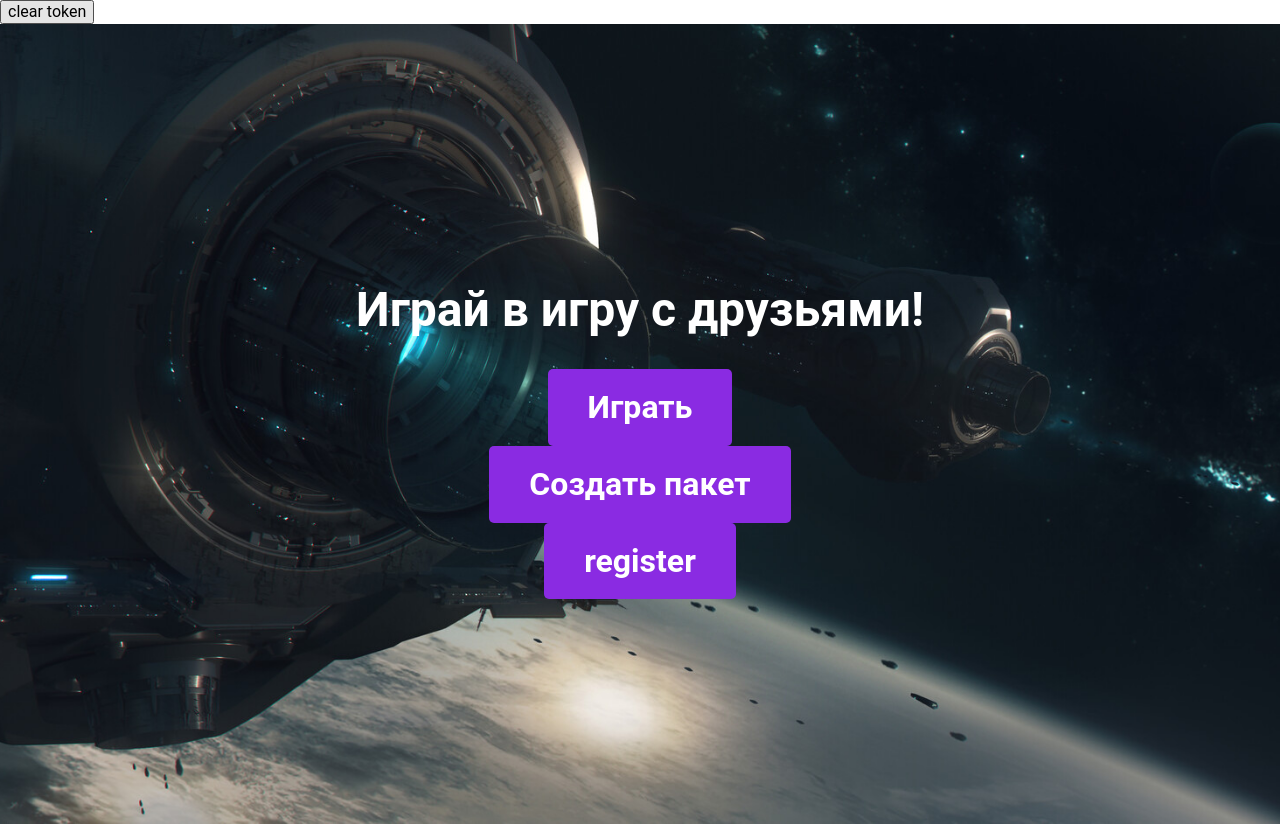
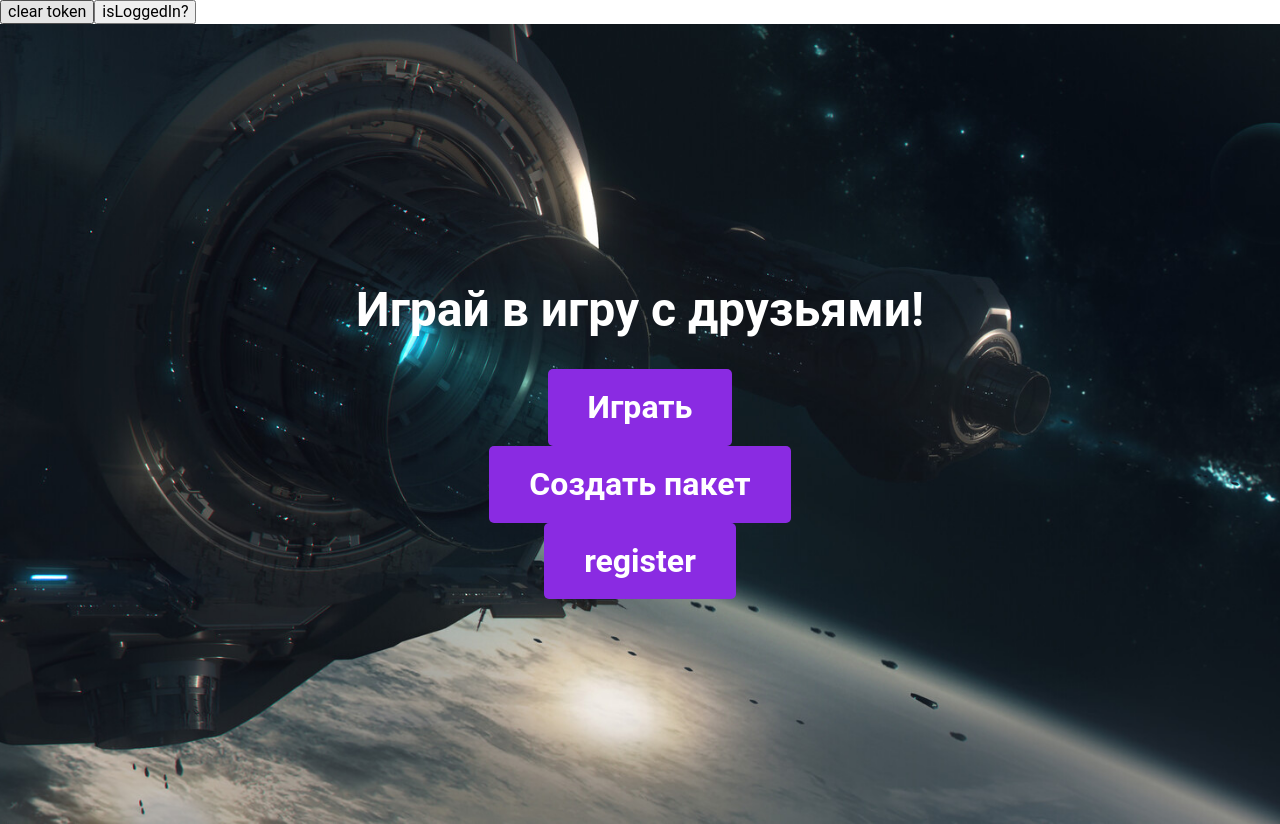
Before and after one commit to mrbotmd/our-game, a React (Create React App) app: page / in a window 1280 px wide. Built offline with nearby package versions, Linux system fonts and the light colour scheme; no server answers.

Commit message:
fixed login context

```diff
--- a/src/App.js
+++ b/src/App.js
@@ -1,4 +1,4 @@
-import { useState, useEffect } from "react";
+import { useState, useEffect, useContext } from "react";
 import { Route } from "react-router-dom";
 import Game from "./component/Game/Game";
 import GamePackForm from "./component/GamePack/GamePackForm";
@@ -7,13 +7,14 @@ import Header from "./component/Header/Header";
 // import { BASE_URL, USER_SESSIONS } from "./paths";
 import Register from "./Pages/Register/Register";
 import { startUserSession } from "./axiosClient";
-import { IsLoggedInProvider } from "./context/IsLoggedInContext";
+import { IsLoggedInContext } from "./context/IsLoggedInContext";
 
 function App() {
   const [accessToken, setAccessToken] = useState(
     window.localStorage.getItem("accessToken") || ""
   );
   console.log("🚀 ~ file: App.js ~ line 13 ~ App ~ accessToken", accessToken);
+  const { isLoggedIn, setIsLoggedIn } = useContext(IsLoggedInContext);
 
   useEffect(() => {
     const getAccessToken = async () => {
@@ -22,26 +23,26 @@ function App() {
         if (accessToken === "") {
           window.localStorage.setItem("accessToken", access_token);
           setAccessToken(access_token);
+          setIsLoggedIn(true);
         }
       } catch (error) {
         console.error(error);
       }
     };
     getAccessToken();
-  }, [accessToken]);
+  }, [accessToken, setIsLoggedIn]);
 
   return (
-    <IsLoggedInProvider>
     <div className="App">
       <button onClick={() => window.localStorage.removeItem("accessToken")}>
         clear token
       </button>
+      <button onClick={() => console.log(isLoggedIn)}>isLoggedIn?</button>
       <Route path="/" component={Header} exact />
       <Route path="/game" component={Game} exact />
       <Route path="/create-new-gamepack" component={GamePackForm} exact />
       <Route path="/register" component={Register} exact />
     </div>
-    </IsLoggedInProvider>
   );
 }
 
--- /dev/null
+++ b/src/context/IsLoggedInContext.js
@@ -0,0 +1,17 @@
+import React, { useState, createContext, useEffect } from "react";
+
+export const IsLoggedInContext = createContext();
+
+export const IsLoggedInProvider = ({ children }) => {
+  const [isLoggedIn, setIsLoggedIn] = useState(false);
+  console.log(
+    "🚀 ~ file: IsLoggedInContext.jsx ~ line 7 ~ IsLoggedInProvider ~ isLoggedIn",
+    isLoggedIn
+  );
+
+  return (
+    <IsLoggedInContext.Provider value={{ isLoggedIn, setIsLoggedIn }}>
+      {children}
+    </IsLoggedInContext.Provider>
+  );
+};
--- a/src/context/IsLoggedInContext.jsx
+++ /dev/null
@@ -1,7 +0,0 @@
-import React, { useState, createContext } from "react";
-
-export const IsLoggedInContext = createContext(false);
-
-export function IsLoggedInProvider({ children }) {
-  return <IsLoggedInContext.Provider>{children}</IsLoggedInContext.Provider>;
-}
--- a/src/index.js
+++ b/src/index.js
@@ -3,12 +3,15 @@ import ReactDOM from "react-dom";
 import { BrowserRouter } from "react-router-dom";
 import "./assets/styles/index.css";
 import App from "./App";
+import { IsLoggedInProvider } from "./context/IsLoggedInContext";
 
 ReactDOM.render(
   <React.StrictMode>
-    <BrowserRouter>
-      <App />
-    </BrowserRouter>
+    <IsLoggedInProvider>
+      <BrowserRouter>
+        <App />
+      </BrowserRouter>
+    </IsLoggedInProvider>
   </React.StrictMode>,
   document.getElementById("root")
 );
```
Lines whose indentation alone changed are shown as unchanged.
